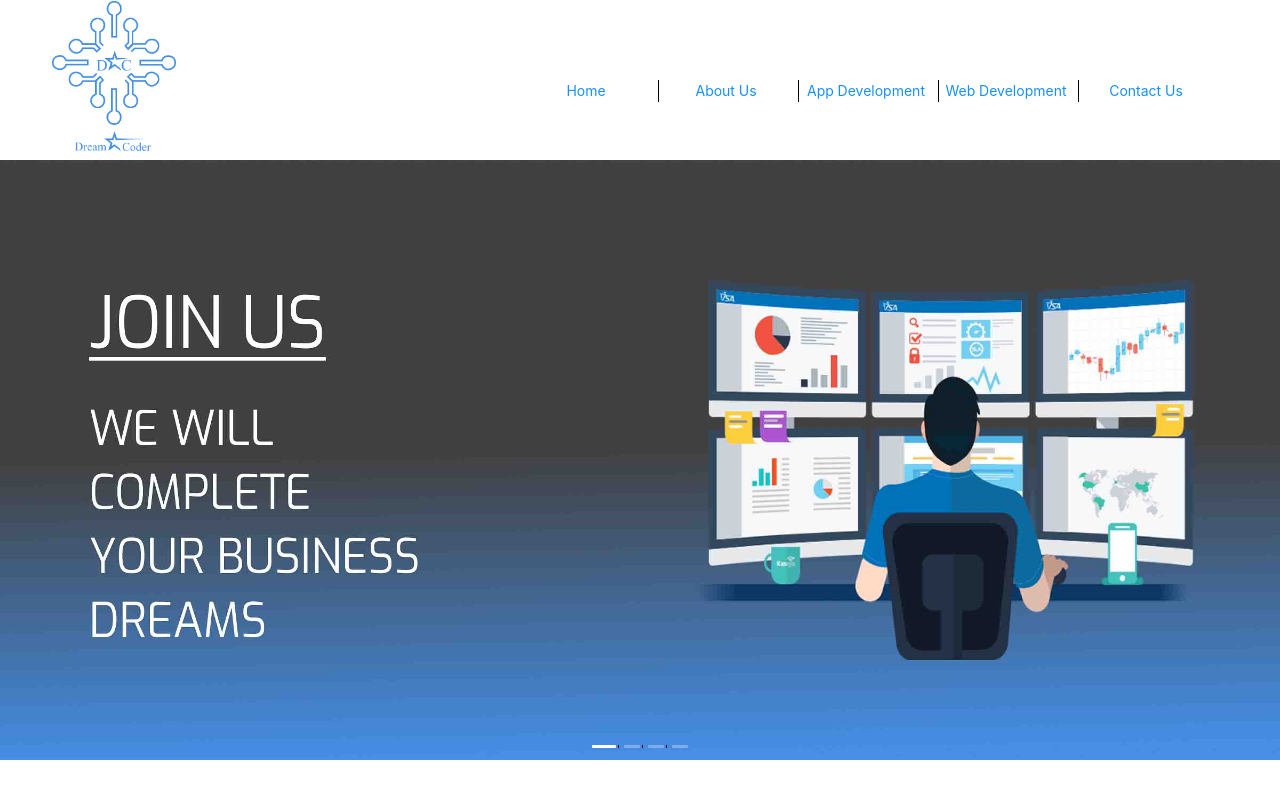
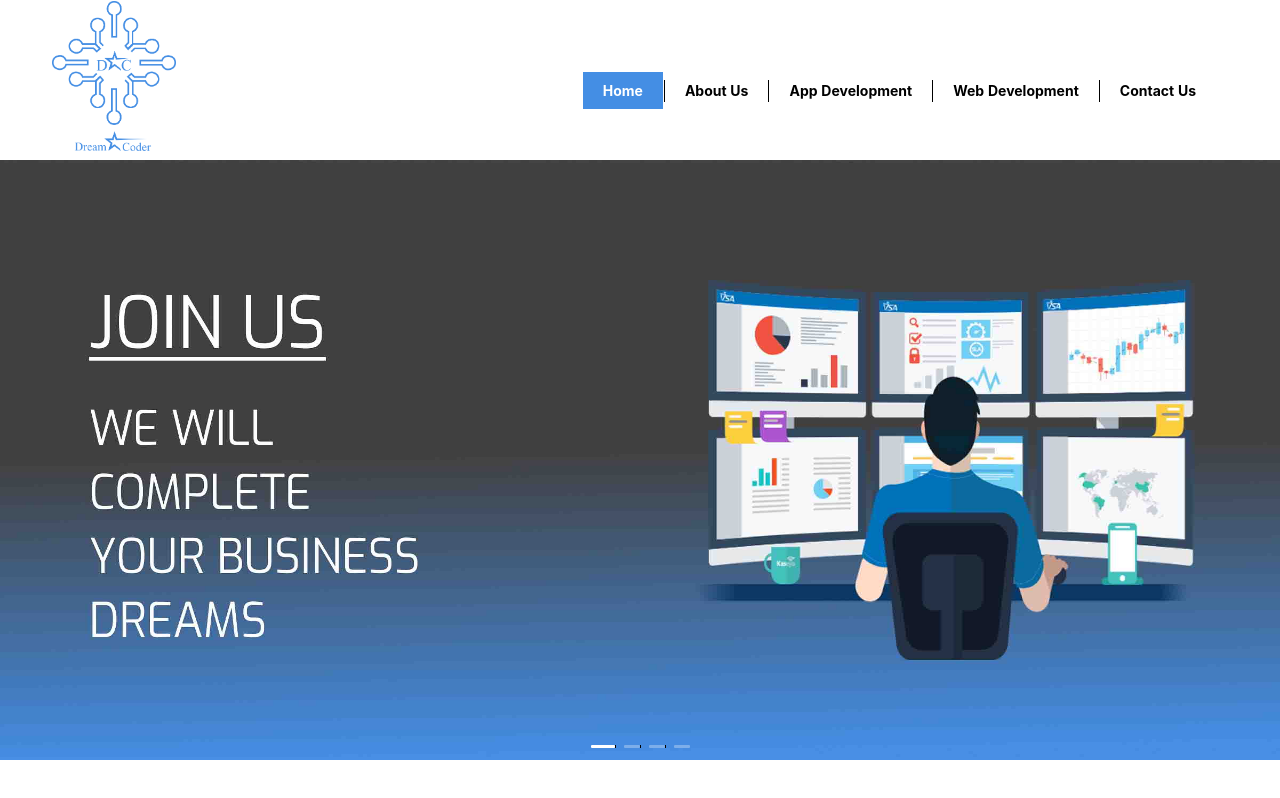
Before and after one commit to A-Wahabb/DreamStar, a React (Create React App) app: page / in a window 1280 px wide. Built offline with nearby package versions, Linux system fonts and the light colour scheme.

Commit message:
large screen nav bar completed

```diff
--- a/src/App.css
+++ b/src/App.css
@@ -12,45 +12,38 @@
 .Nav-part{
     display: block;
     height: 160px;
-    align-content: space-between;
     margin: 0px;
 }
 
-.links{
+.non-mobile-links{
   position: relative;
   float:right;
   right: 5%;
   top: 50%;
 }
+ul {
+  list-style: none;
+  display: flex;
+  justify-content: space-around;
+}
 
-ul li{
-    display:inline-block;
-    padding:0 7px;
-    position:relative;
-    font-size: 14px;
-    width: 140px;
-    text-align: center;
-    justify-content: center;
-  }
-  ul li:not(:last-child)::before{
-    content:"";
-    border:1px solid black;
-    border-width: 1px 1px 0 0;
-    position:absolute;
-    right:-3px;
-    top:0;
-    height:100%;
-  }
+ul li a{
+  text-decoration: none;
+  color: black;
+  padding: 10px 20px;
+  font-weight: bold;
+}
+ul li:not(:last-child) {
+  border-right: 1px solid black;
+}
 
- .link:hover{
+ ul li a:hover,.link{
   background-color: #448ee4;
   color: white;
-  size: 20px;
-  width: 130px;
-  height: 60px;
-  font-weight: bold;
-  display: inline-block;
+  margin: 1px;
  }
- .linl:active{
-   color: blueviolet;
+ @media screen and (max-width: 950px){
+  .non-mobile-links{
+    display: none;
+  }
  }
--- a/src/App.js
+++ b/src/App.js
@@ -1,6 +1,6 @@
 import React from 'react'
 import './App.css'
-import {BrowserRouter ,Link, Route, Switch } from 'react-router-dom'
+import {BrowserRouter ,Link, NavLink, Route, Switch } from 'react-router-dom'
 import Home from "./components/Home";
 import About from "./components/About";
 import WebDevelopment from './components/WebDevelopmet';
@@ -17,22 +17,22 @@ const App = () => {
          <div className='logo'>
          <img src={process.env.PUBLIC_URL+'\\dsclogo.png'} title='DreamStarCoder'  height={150} width={124} />
          </div>
-         <div className='links'>
+         <div className='non-mobile-links'>
          <ul>
           <li>
-            <Link to="/" className='link' >Home</Link>
+            <NavLink exact to="/"  activeClassName='link' >Home</NavLink>
           </li>
           <li>
-            <Link to="/about" className='link' >About Us</Link>
+            <NavLink to="/about" activeClassName='link' >About Us</NavLink>
           </li>
           <li>
-            <Link to="/app-development" className='link' >App Development</Link>
+            <NavLink to="/app-development" activeClassName='link' >App Development</NavLink>
           </li>
           <li>
-          <Link to="/web-development" className='link' >Web Development</Link>
+          <NavLink to="/web-development" activeClassName='link' >Web Development</NavLink>
           </li>
           <li>
-            <Link to="/contact-us" className='link' >Contact Us</Link>
+            <NavLink to="/contact-us" activeClassName='link' >Contact Us</NavLink>
           </li>
 
         </ul>
--- a/src/components/Home.js
+++ b/src/components/Home.js
@@ -5,7 +5,6 @@ import './home.css'
 const Home=()=>{
     return(
         <div className='home'>
-
            <div className='slider'>
            <Carousel style={{width:'100%'}}  >
            <div>
```
